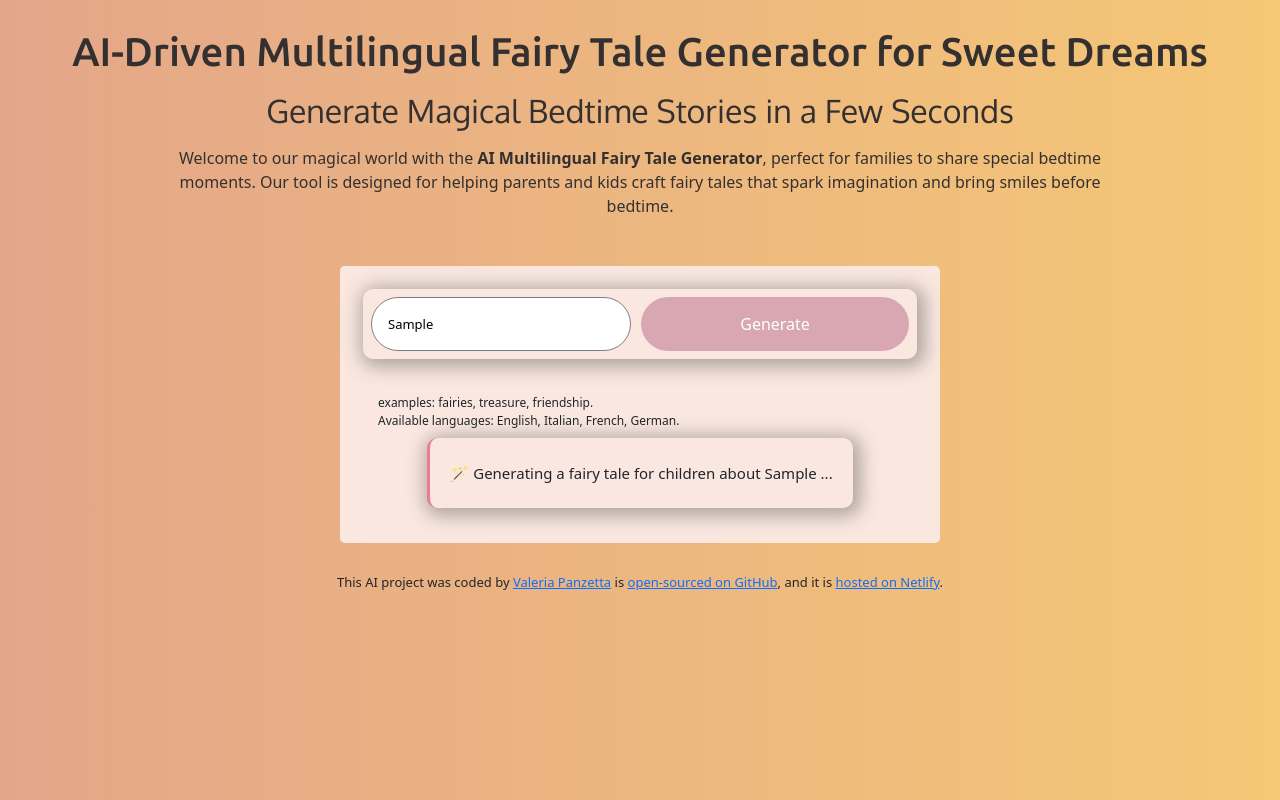
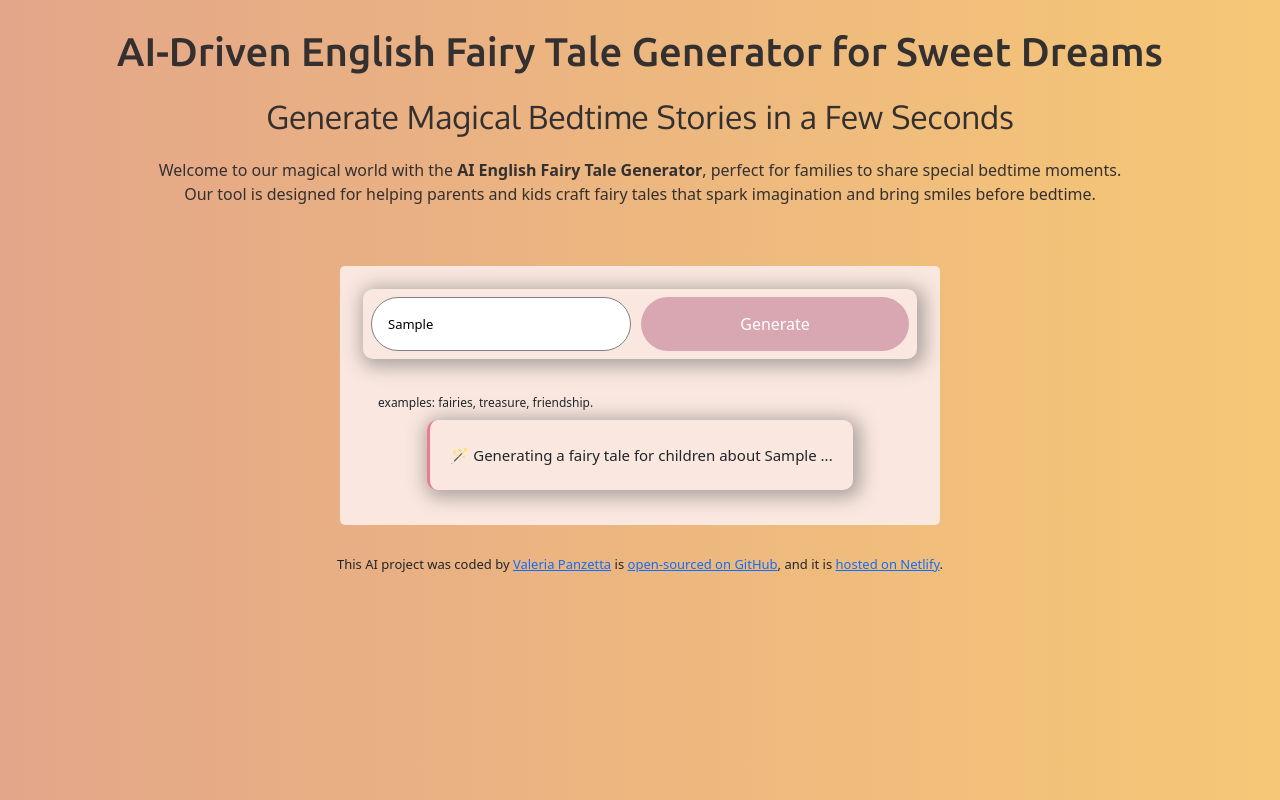
Before and after one commit to ValeriaCaptain7/ai-english-fairy-tale-generator, a plain HTML site: page index.html in a window 1280 px wide. Both pictures are taken after typing "Sample" into the empty fields and a click on the input "Generate". Drawn offline with nearby package versions, Linux system fonts and the light colour scheme; no server answers; a web font is replaced by a local one.

Commit message:
Updated language avaliable

```diff
--- a/index.html
+++ b/index.html
@@ -17,11 +17,10 @@
     <div class="page-container">
         <header>
             <div class="d-flex align-items-center flex-column mb-3" style="height: 200px;">
-                <h1 class="mb-auto p-2">AI-Driven Multilingual Fairy Tale Generator for Sweet Dreams</h1>
+                <h1 class="mb-auto p-2">AI-Driven English Fairy Tale Generator for Sweet Dreams</h1>
                 <h2 class="mb-auto p-2">Generate Magical Bedtime Stories in a Few Seconds</h2>
-                <p class="mb-auto p-2 description">Welcome to our magical world with the <strong>AI Multilingual Fairy
-                        Tale
-                        Generator</strong>, perfect for families to share special bedtime
+                <p class="mb-auto p-2 description">Welcome to our magical world with the <strong>AI English Fairy
+                        Tale Generator</strong>, perfect for families to share special bedtime
                     moments. Our tool is designed for helping parents and kids craft fairy tales
                     that spark imagination and bring smiles
                     before bedtime.
@@ -38,8 +37,7 @@
                                 class="instructions" id="user-instructions" />
                             <input class="submit-button" type="submit" value="Generate" />
                         </form>
-                        <div class="hint">examples: fairies, treasure, friendship.<br />
-                            Available languages: English, Italian, French, German.</div>
+                        <div class="hint">examples: fairies, treasure, friendship.</div>
                     </div>
                     <div class="tale hidden" id="tale">
                     </div>
--- a/src/index.js
+++ b/src/index.js
@@ -14,8 +14,8 @@ function generateTale(event) {
   let instructionsInput = document.querySelector("#user-instructions");
   let apiKey = "49ecec9d222e3fb8o4502323fetf4ac1";
   let context =
-    "You are a parent and have 2 children aged between 3 and 6. Generate a sweet fairy tale, with positive message at the end in one of the following languages: English, Italian, or French language, to be read before bedtime. Maximum length: 15 lines.";
-  let prompt = `User instructions: Generate a sweet fairy tale for children in one of the following languages: English, Italian, or French language, about ${instructionsInput.value}. Add also maximum 2 emojis per line, Break down into paragraphs.`;
+    "You are parents and have 2 children between the ages of 3 and 6. Generate a sweet fairy tale, with a positive message at the end, in English and in Italian. The language of the fairy tale corresponds to the language of the keyword entered. Maximum length: 15 lines.";
+  let prompt = `User instructions: Generate a sweet fairy tale for children about ${instructionsInput.value}. Add also maximum 2 emojis per line, Break down into paragraphs.`;
   let apiURL = `https://api.shecodes.io/ai/v1/generate?prompt=${prompt}&context=${context}&key=${apiKey}`;
 
   let taleElement = document.querySelector("#tale");
```
